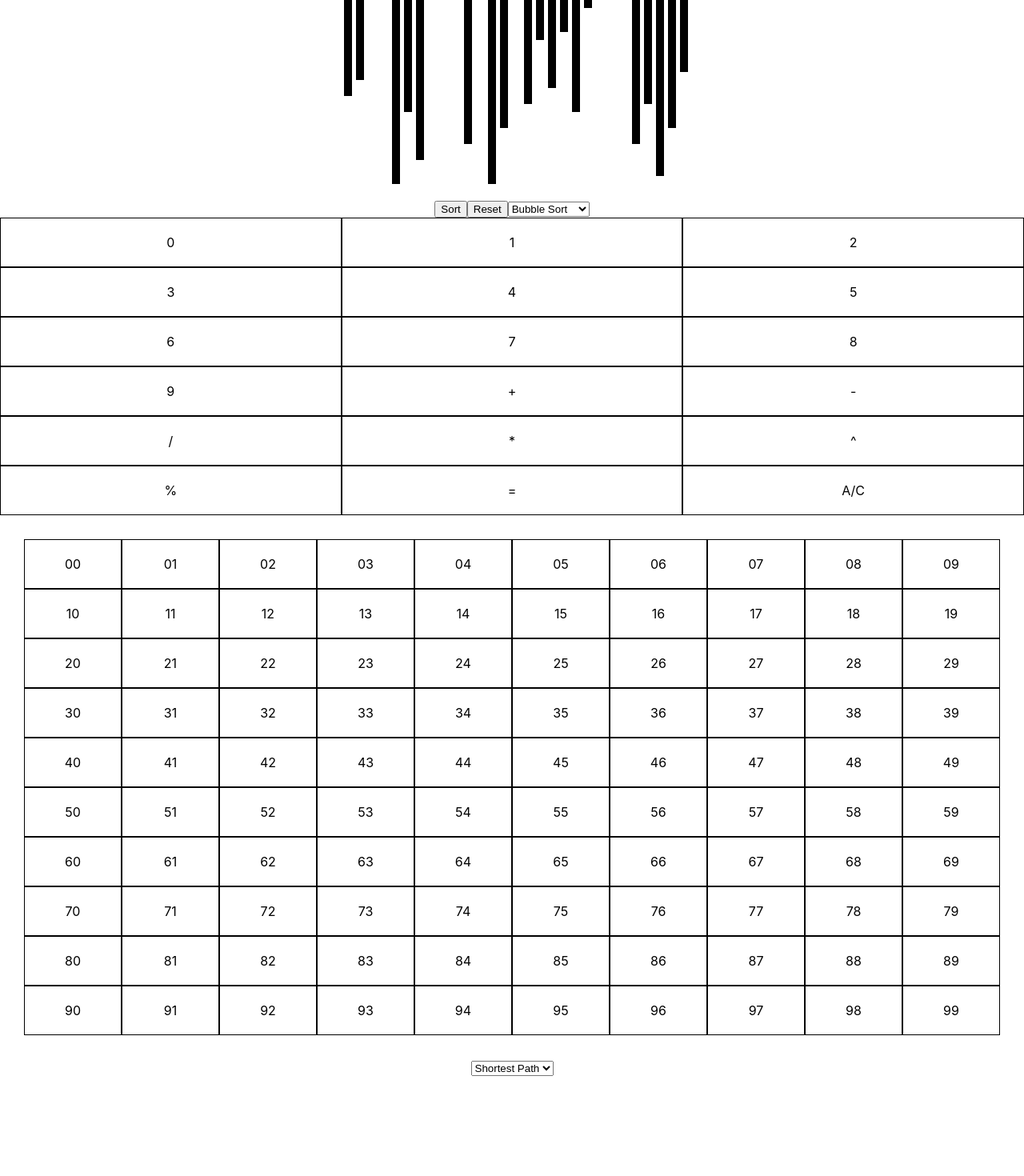
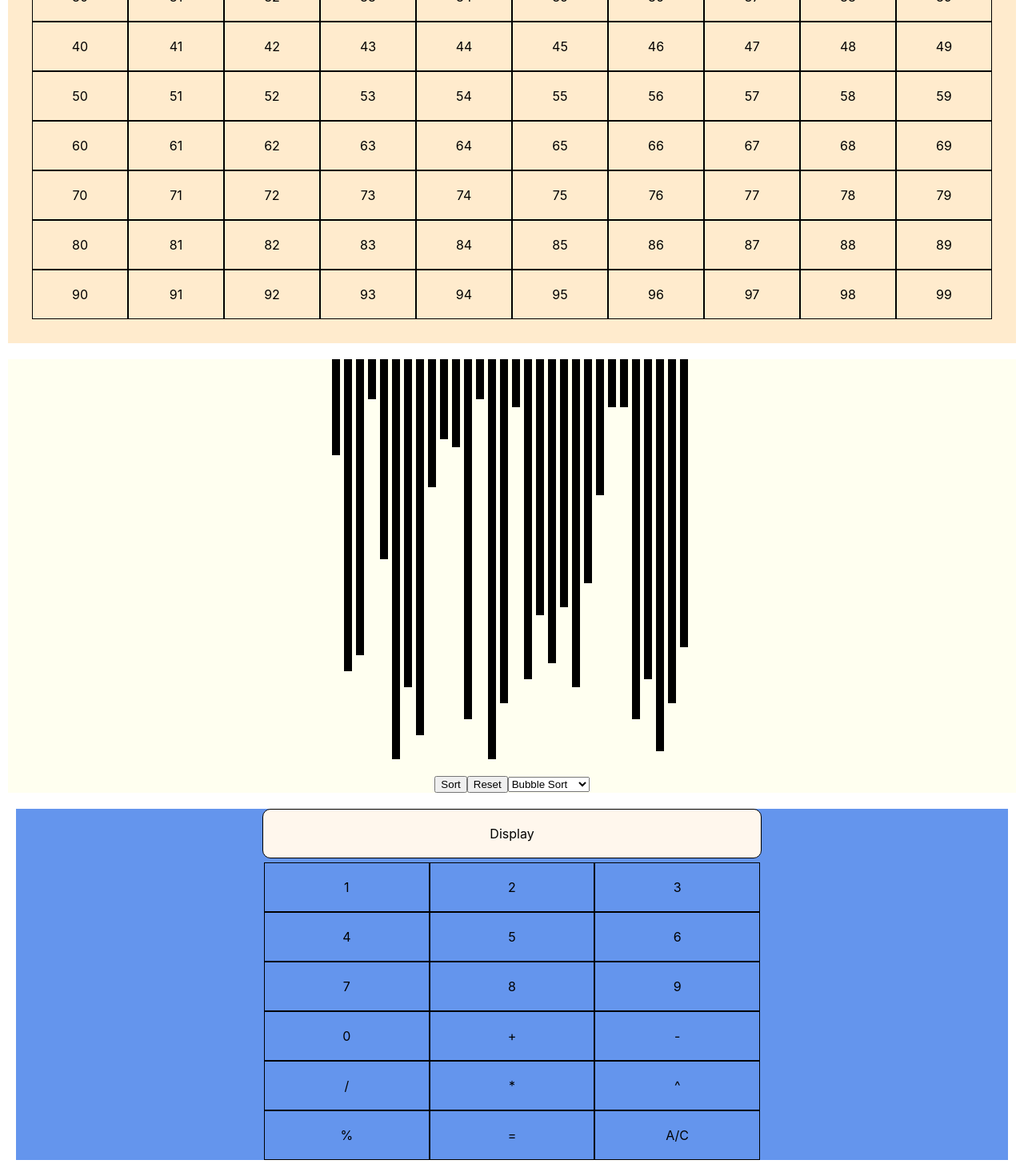
Before and after one commit to Shree-git/Pathfinder-and-Sorting-React, a React (Create React App) app: page / in a window 1280 px wide. Shown: the part 290-1760 px from the top of the page at 80% size. Before the commit the page ends 1635 px from the top, so only its background shows below. Built offline with nearby package versions, Linux system fonts and the light colour scheme; no server answers.

Commit message:
Finish second sprint

```diff
--- a/src/App.css
+++ b/src/App.css
@@ -1,5 +1,10 @@
 .App {
   text-align: center;
+}
+
+.mainBoard{
+  background-color: blanchedalmond;
+  margin: 10px;
 }
 
 .mainGrid{
@@ -30,10 +35,40 @@
   transition: background-color 0.2s;
 }
 
+.pathSelectTool{
+  padding: 5px;
+  border-radius: 10px;
+  font-weight: bold;
+}
 
-.calc{
+.calculator{
+  display: flex;
+  flex-direction: column;
+  justify-content: center;
+  align-items: center;
+  margin:20px;
+  background-color: cornflowerblue;
+}
+
+.calcBoard{
+  width: 50%;
   display: grid;
   grid-template-columns: repeat(3,1fr);
+}
+
+.display{
+  width: 47%;
+  height: 20px;
+  padding: 20px 20px;
+  border: 1px solid black;
+  border-radius: 10px;
+  background-color: rgb(255, 247, 237);
+  margin-bottom: 5px;
+}
+
+.sort{
+ background-color: ivory;
+ margin: 10px;
 }
 
 .bars{
--- a/src/App.js
+++ b/src/App.js
@@ -6,9 +6,9 @@ import { Sort } from "./components/sorting/Sort";
 function App() {
   return (
     <div className="App">
+      <Board></Board>
       <Sort></Sort>
       <Calc></Calc>
-      <Board></Board>
     </div>
   );
 }
--- a/src/components/Grid.js
+++ b/src/components/Grid.js
@@ -107,12 +107,16 @@ export const Grid = ({ row, col }) => {
 
   return (
     <div>
-      <div className="mainGrid">{displayCells}</div>
-      <select onChange={handleChange} defaultValue={algo}>
+      <select
+        onChange={handleChange}
+        defaultValue={algo}
+        className="pathSelectTool"
+      >
         <option value="bfs">BFS</option>
         <option value="dfs">DFS</option>
         <option value="shortest_path">Shortest Path</option>
       </select>
+      <div className="mainGrid">{displayCells}</div>
     </div>
   );
 };
--- a/src/components/calculator/Calc.js
+++ b/src/components/calculator/Calc.js
@@ -4,11 +4,11 @@ export const Calc = () => {
   const numbersEl = new Array(10).fill(0).map((val, index) => {
     return (
       <div
-        key={index}
+        key={(index + 1) % 10}
         className="gridCell"
         onClick={() => captureNumber(index)}
       >
-        {index}
+        {(index + 1) % 10}
       </div>
     );
   });
@@ -23,16 +23,29 @@ export const Calc = () => {
     );
   });
 
-  const [firstNum, setFirstNum] = useState("0");
-  const [secondNum, setSecondNum] = useState("0");
+  const [firstNum, setFirstNum] = useState("");
+  const [secondNum, setSecondNum] = useState("");
   const [isOpr, setIsOpr] = useState(false);
   const [isFirstNum, setIsFirstNum] = useState(true);
   const [opr, setOpr] = useState(null);
+  const [result, setResult] = useState("Display");
+
+  useEffect(() => {
+    if (result === "") {
+      setResult("Display");
+    }
+  }, [result]);
 
   useEffect(() => {
     console.log("first", firstNum);
     console.log("second", secondNum);
     console.log("opr", opr);
+
+    if (opr === null || opr === "=") {
+      setResult(`${firstNum}`);
+    } else {
+      setResult(`${firstNum} ${opr} ${secondNum}`);
+    }
   }, [firstNum, secondNum, opr]);
 
   //   useEffect(() => {
@@ -72,7 +85,7 @@ export const Calc = () => {
             return (parseInt(prev) % parseInt(secondNum)).toString();
         }
       });
-      setSecondNum("0");
+      setSecondNum("");
       if (oprn === "=") {
         setIsFirstNum(true);
       }
@@ -81,19 +94,22 @@ export const Calc = () => {
   }
 
   function clearCalc() {
-    setFirstNum("0");
-    setSecondNum("0");
+    setFirstNum("");
+    setSecondNum("");
     setIsOpr(false);
     setIsFirstNum(true);
     setOpr(null);
   }
 
   return (
-    <div className="calc">
-      {numbersEl}
-      {oprEl}
-      <div className="gridCell" onClick={clearCalc}>
-        A/C
+    <div className="calculator">
+      <div className="display">{result}</div>
+      <div className="calcBoard">
+        {numbersEl}
+        {oprEl}
+        <div className="gridCell" onClick={clearCalc}>
+          A/C
+        </div>
       </div>
     </div>
   );
--- a/src/components/sorting/Sort.js
+++ b/src/components/sorting/Sort.js
@@ -3,7 +3,7 @@ import { Bars } from "./Bars";
 
 export const Sort = () => {
   return (
-    <div>
+    <div className="sort">
       <Bars count={30}></Bars>
     </div>
   );
```
